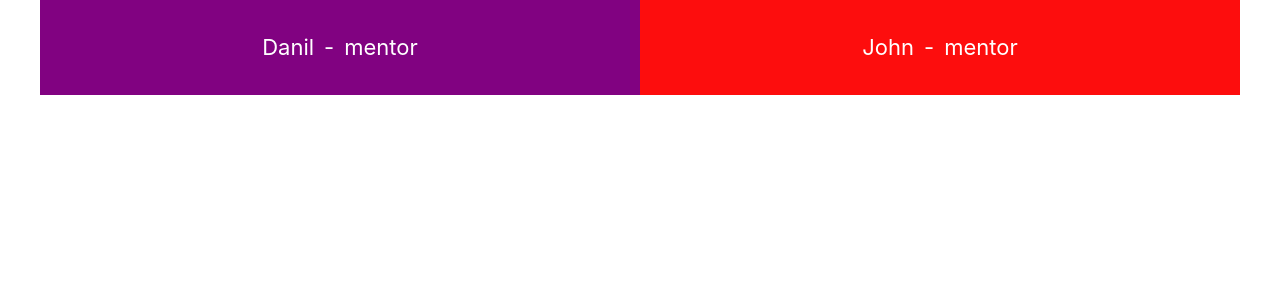
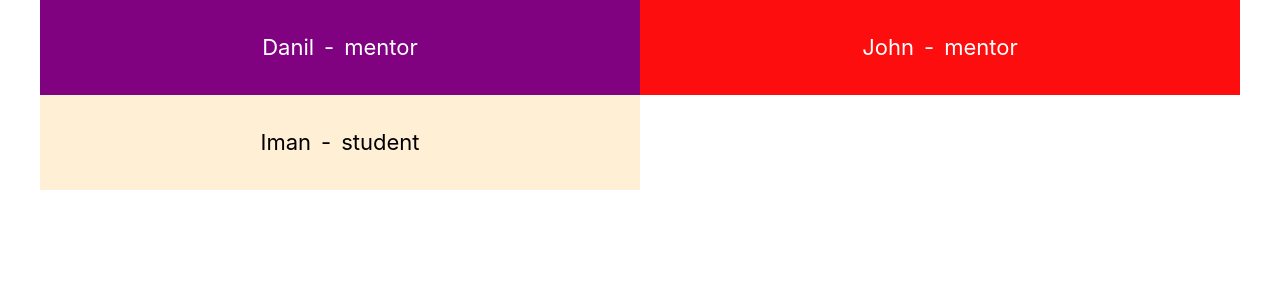
Before and after one commit to DanilAlmazovich/git-example, a Vue app: page / in a window 1280 px wide. Shown: the top 300 px of the page. Built offline with nearby package versions, Linux system fonts and the light colour scheme.

Commit message:
changed by iman

```diff
--- a/src/views/Home.vue
+++ b/src/views/Home.vue
@@ -27,6 +27,11 @@ export default {
       name: 'John',
       type: 'mentor',
       color: 'red'
+    }),
+    this.people.push({
+      name:'Iman',
+      type:'student',
+      color: 'papayawhip'
     })
     //здесь будете пушить свои данные
   }
@@ -59,4 +64,8 @@ export default {
   .list .bg-red {
     background: #fd0d0d;
   }
+  .list .bg-papayawhip {
+    background: papayawhip;
+    color: black;
+  }
 </style>
```
